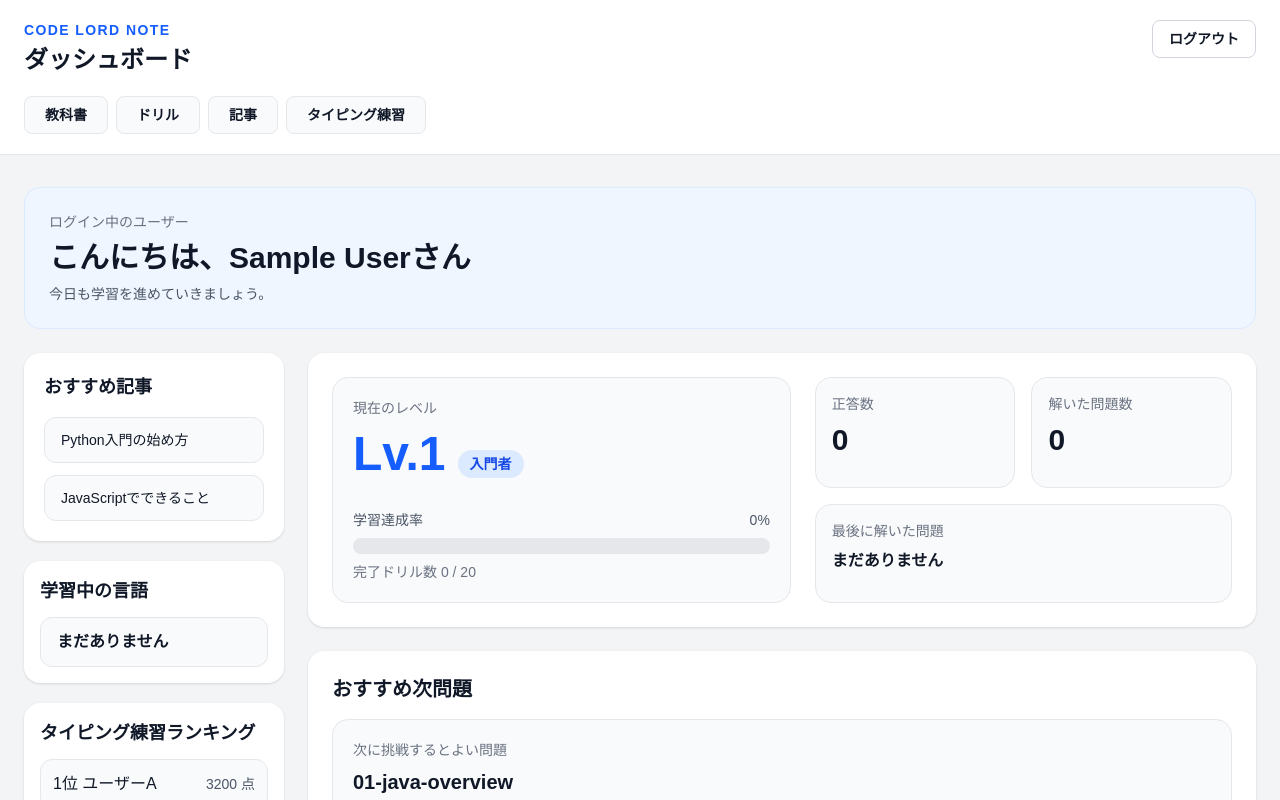
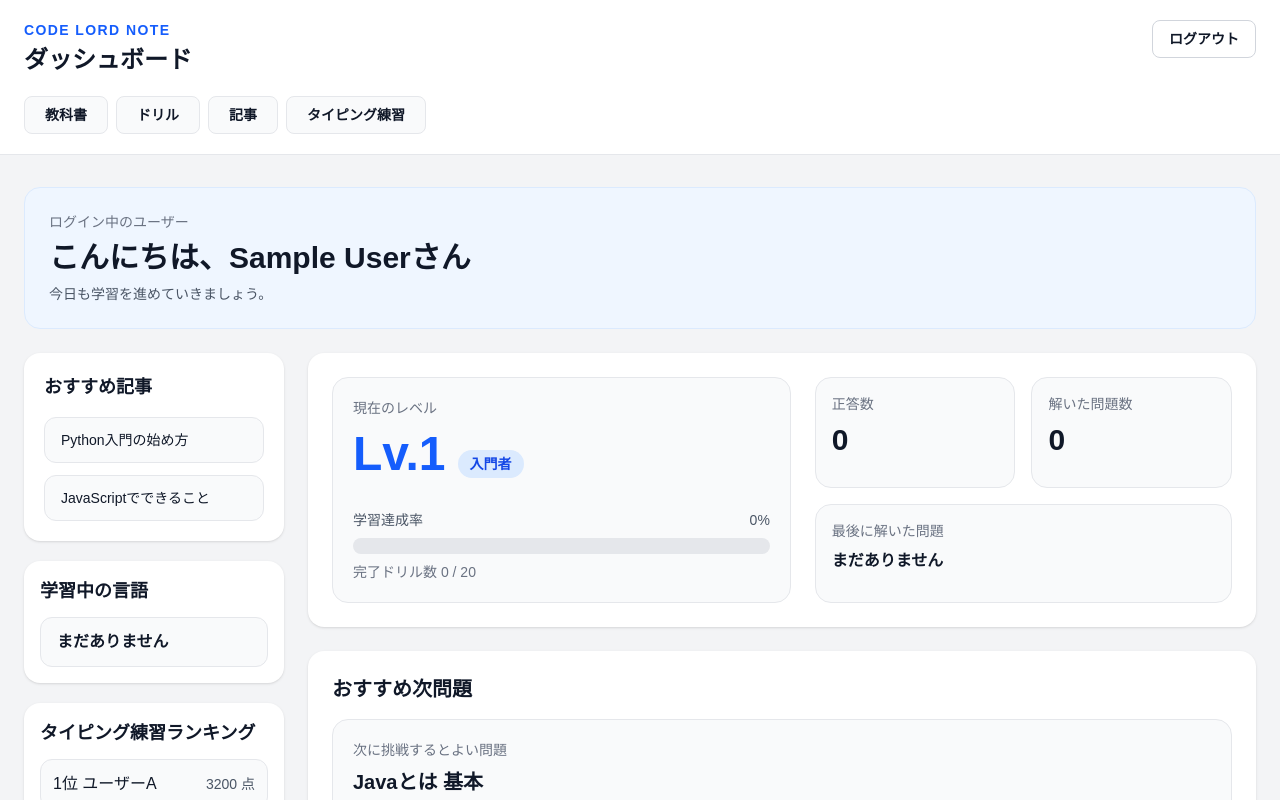
Before and after one commit to TEAMNZK/Graduation-Work, a Next.js app in the folder my-app/: page /dashboard in a window 1280 px wide. Shown: the top 800 px of the page. Built offline with nearby package versions, Linux system fonts and the light colour scheme; no server answers; the database is empty; sample sign-in values are in the browser's storage.

Commit message:
問題増量

```diff
--- a/my-app/src/app/dashboard/page.tsx
+++ b/my-app/src/app/dashboard/page.tsx
@@ -140,9 +140,13 @@ export default function DashboardPage() {
   }, [completedDrills]);
 
   const nextRecommendedTopic = useMemo(() => {
-    const javaTopics = Object.keys(javaQuestionMap);
-    const nextTopic = javaTopics.find((topic) => !solvedTopics.includes(topic));
-    return nextTopic ?? "Javaの問題はすべて完了しています";
+    const nextTopic = Object.entries(javaQuestionMap).find(
+      ([topicId, questions]) =>
+        !solvedTopics.includes(topicId) &&
+        !questions.every((question) => solvedTopics.includes(question.id))
+    );
+
+    return nextTopic?.[1][0]?.title ?? "Javaの問題はすべて完了しています";
   }, [solvedTopics]);
 
   const nextRecommendedLink = useMemo(() => {
--- a/my-app/src/app/drill/java/start/page.tsx
+++ b/my-app/src/app/drill/java/start/page.tsx
@@ -13,12 +13,16 @@ import {
   setDoc,
 } from "firebase/firestore";
 import { auth, db } from "@/lib/firebase";
-import { javaQuestionMap } from "@/data/javaQuestions";
+import {
+  getJavaQuestions,
+  javaQuestionEntriesById,
+} from "@/data/javaQuestions";
 
 const STORAGE_KEY = "drill-java-session";
 
 type DrillSession = {
   selectedTopics: string[];
+  selectedQuestionIds: string[];
   currentIndex: number;
   isInProgress: boolean;
 };
@@ -64,29 +68,40 @@ export default function DrillJavaStartPage() {
     try {
       const parsed: DrillSession = JSON.parse(saved);
       const validTopics = parsed.selectedTopics.filter(
-        (topicId) => javaQuestionMap[topicId]
+        (topicId) => getJavaQuestions(topicId).length > 0
       );
+      const selectedQuestionIds =
+        parsed.selectedQuestionIds?.filter(
+          (questionId) => javaQuestionEntriesById[questionId]
+        ) ??
+        validTopics.flatMap((topicId) =>
+          getJavaQuestions(topicId).map((question) => question.id)
+        );
 
-      if (!parsed.selectedTopics || validTopics.length === 0) {
+      if (!parsed.selectedTopics || selectedQuestionIds.length === 0) {
         router.push("/drill/java");
         return;
       }
 
       const safeIndex =
-        parsed.currentIndex >= 0 && parsed.currentIndex < validTopics.length
+        parsed.currentIndex >= 0 && parsed.currentIndex < selectedQuestionIds.length
           ? parsed.currentIndex
           : 0;
 
       const safeSession: DrillSession = {
         selectedTopics: validTopics,
+        selectedQuestionIds,
         currentIndex: safeIndex,
         isInProgress: parsed.isInProgress,
       };
 
       localStorage.setItem(STORAGE_KEY, JSON.stringify(safeSession));
 
-      const topic = safeSession.selectedTopics[safeSession.currentIndex] ?? "";
-      const question = topic ? javaQuestionMap[topic] : undefined;
+      const questionId =
+        safeSession.selectedQuestionIds[safeSession.currentIndex] ?? "";
+      const question = questionId
+        ? javaQuestionEntriesById[questionId]
+        : undefined;
 
       const timerId = window.setTimeout(() => {
         setSession(safeSession);
@@ -106,11 +121,16 @@ export default function DrillJavaStartPage() {
     }
   }, [router]);
 
-  const currentTopic: string = session?.selectedTopics[session.currentIndex] ?? "";
+  const currentQuestionId: string =
+    session?.selectedQuestionIds[session.currentIndex] ?? "";
 
-  const currentQuestion = currentTopic ? javaQuestionMap[currentTopic] ?? null : null;
+  const currentQuestion = currentQuestionId
+    ? javaQuestionEntriesById[currentQuestionId] ?? null
+    : null;
 
-  const totalCount = session?.selectedTopics.length ?? 0;
+  const currentTopic = currentQuestion?.topicId ?? "";
+
+  const totalCount = session?.selectedQuestionIds.length ?? 0;
   const currentNumber = session ? session.currentIndex + 1 : 0;
 
   const progressPercent = useMemo(() => {
@@ -147,7 +167,11 @@ export default function DrillJavaStartPage() {
     };
   };
 
-  const updateProgressInFirestore = async (topic: string) => {
+  const updateProgressInFirestore = async (
+    questionId: string,
+    topic: string,
+    title: string
+  ) => {
     const currentUser = auth.currentUser;
     if (!currentUser) return false;
 
@@ -159,7 +183,7 @@ export default function DrillJavaStartPage() {
         ? userSnap.data()?.progress?.solvedTopics
         : [];
 
-    const alreadySolved = solvedTopics.includes(topic);
+    const alreadySolved = solvedTopics.includes(questionId);
 
     if (alreadySolved) {
       return false;
@@ -173,10 +197,10 @@ export default function DrillJavaStartPage() {
         progress: {
           correctAnswers: increment(1),
           completedDrills: increment(1),
-          lastSolvedTopic: topic,
+          lastSolvedTopic: title,
           lastSolvedLanguage: "java",
           updatedAt: serverTimestamp(),
-          solvedTopics: arrayUnion(topic),
+          solvedTopics: arrayUnion(questionId),
         },
       },
       { merge: true }
@@ -198,7 +222,7 @@ export default function DrillJavaStartPage() {
   };
 
   const handleRun = async () => {
-    if (!currentQuestion || !currentTopic) return;
+    if (!currentQuestion || !currentTopic || !currentQuestionId) return;
 
     setIsRunning(true);
     setOutput("");
@@ -250,7 +274,11 @@ export default function DrillJavaStartPage() {
 
         if (!isProgressUpdated) {
           try {
-            const updated = await updateProgressInFirestore(currentTopic);
+            const updated = await updateProgressInFirestore(
+              currentQuestionId,
+              currentTopic,
+              currentQuestion.title
+            );
             setIsProgressUpdated(true);
 
             if (updated) {
@@ -305,7 +333,7 @@ export default function DrillJavaStartPage() {
 
     const nextIndex = session.currentIndex + 1;
 
-    if (nextIndex >= session.selectedTopics.length) {
+    if (nextIndex >= session.selectedQuestionIds.length) {
       const completedSession: DrillSession = {
         ...session,
         currentIndex: 0,
@@ -327,8 +355,11 @@ export default function DrillJavaStartPage() {
     localStorage.setItem(STORAGE_KEY, JSON.stringify(updatedSession));
     setSession(updatedSession);
 
-    const nextTopic = updatedSession.selectedTopics[updatedSession.currentIndex] ?? "";
-    const nextQuestion = nextTopic ? javaQuestionMap[nextTopic] : undefined;
+    const nextQuestionId =
+      updatedSession.selectedQuestionIds[updatedSession.currentIndex] ?? "";
+    const nextQuestion = nextQuestionId
+      ? javaQuestionEntriesById[nextQuestionId]
+      : undefined;
 
     setShowHint(false);
     setShowAnswer(false);
--- a/my-app/src/data/javaQuestions.ts
+++ b/my-app/src/data/javaQuestions.ts
@@ -12,7 +12,7 @@ export type JavaQuestion = {
   type: "lesson" | "mini_project" | "final_project";
 };
 
-export const javaQuestionMap: Record<string, JavaQuestion> = {
+const baseJavaQuestionMap: Record<string, JavaQuestion> = {
   "01-java-overview": {
     id: "01-java-overview",
     no: "01",
@@ -679,3 +679,84 @@ public class Main {
     type: "final_project",
   },
 };
+
+const makeReviewQuestion = (
+  base: JavaQuestion,
+  index: number,
+  output: string,
+  focus: string
+): JavaQuestion => {
+  const printPattern =
+    base.requiredPatterns?.some((pattern) => pattern.includes("System.out.print")) ??
+    false;
+
+  return {
+    ...base,
+    id: `${base.id}-q${index}`,
+    no: `${base.no}-${index}`,
+    title: `${base.title} 練習${index}`,
+    description: `${base.title}の復習問題です。${focus}を意識して、実行結果が「${output}」になるコードを書いてください。`,
+    hint:
+      base.requiredPatterns && base.requiredPatterns.length > 0
+        ? `この項目では ${base.requiredPatterns.join("、")} を使うことを意識しましょう。`
+        : "まずは小さく動くコードを書き、実行結果を確認しましょう。",
+    sampleInput: "",
+    expectedOutput: output,
+    starterCode: base.starterCode,
+    requiredPatterns: printPattern
+      ? base.requiredPatterns
+      : [...(base.requiredPatterns ?? []), "System.out.print"],
+    forbiddenPatterns: [],
+  };
+};
+
+const expandQuestionSet = (base: JavaQuestion): JavaQuestion[] => {
+  const baseQuestion: JavaQuestion = {
+    ...base,
+    id: `${base.id}-q1`,
+    no: `${base.no}-1`,
+    title: `${base.title} 基本`,
+  };
+
+  return [
+    baseQuestion,
+    makeReviewQuestion(base, 2, "Practice 1", "基本の書き方"),
+    makeReviewQuestion(base, 3, "Practice 2", "値や処理の流れ"),
+    makeReviewQuestion(base, 4, "Practice 3", "読みやすいコード"),
+    makeReviewQuestion(base, 5, "Practice 4", "自分で書き切ること"),
+  ];
+};
+
+export const javaQuestionMap: Record<string, JavaQuestion[]> = Object.fromEntries(
+  Object.entries(baseJavaQuestionMap).map(([topicId, question]) => [
+    topicId,
+    expandQuestionSet(question),
+  ])
+);
+
+export type JavaQuestionEntry = JavaQuestion & {
+  topicId: string;
+  questionIndex: number;
+  questionCount: number;
+};
+
+export const javaQuestionEntriesById: Record<string, JavaQuestionEntry> =
+  Object.fromEntries(
+    Object.entries(javaQuestionMap).flatMap(([topicId, questions]) =>
+      questions.map((question, index) => [
+        question.id,
+        {
+          ...question,
+          topicId,
+          questionIndex: index,
+          questionCount: questions.length,
+        },
+      ])
+    )
+  );
+
+export const getJavaQuestions = (topicId: string): JavaQuestion[] =>
+  javaQuestionMap[topicId] ?? [];
+
+export const hasJavaQuestions = (topicId: string): boolean =>
+  getJavaQuestions(topicId).length > 0;
```
Also changed, not shown: my-app/src/app/drill/java/page.tsx (+36 -9 lines).
